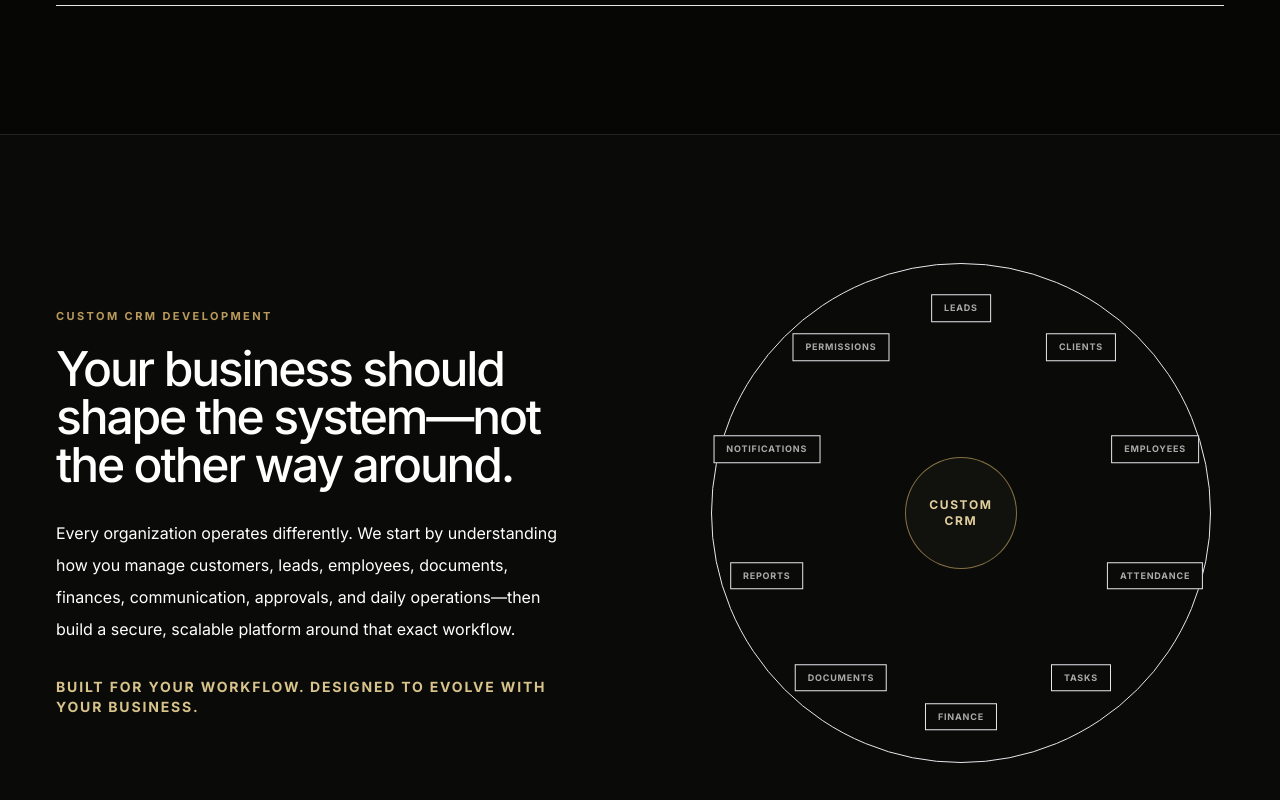
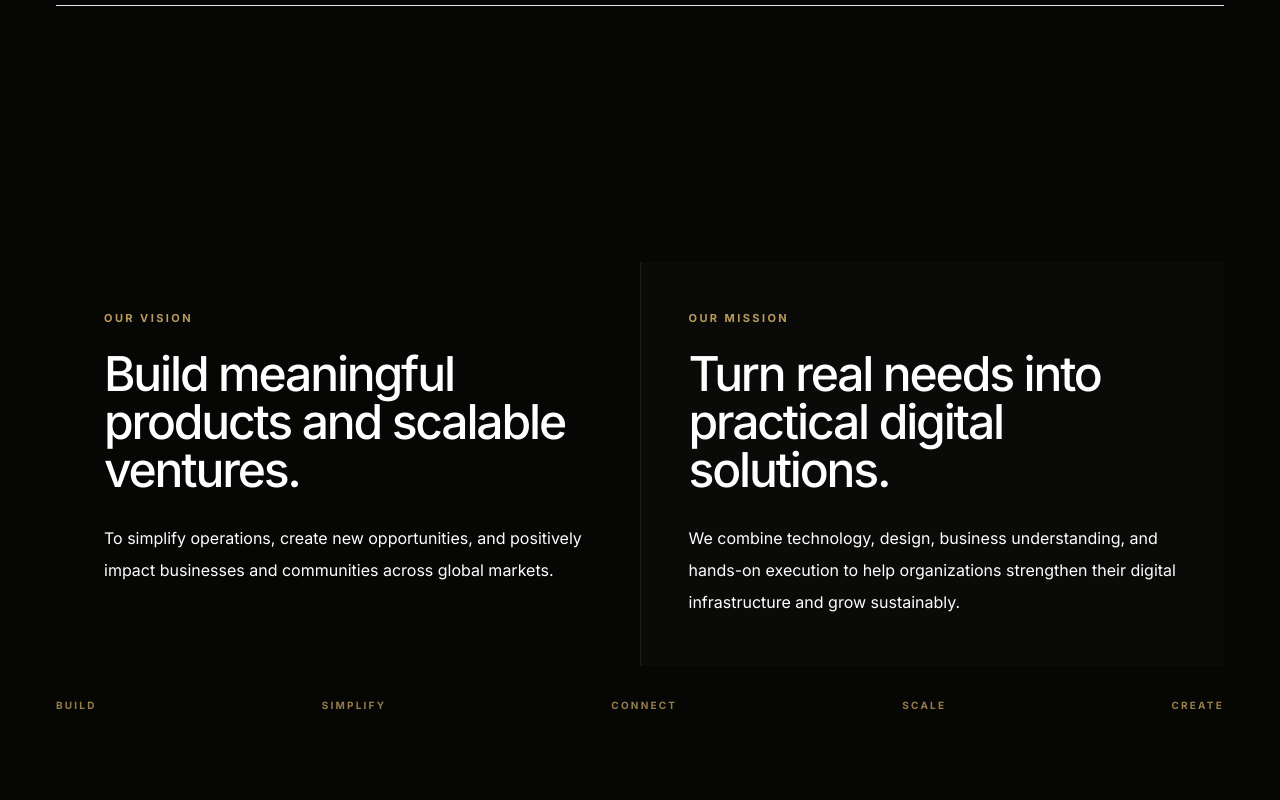
Before and after one commit to Fazilfazi991/fusionwebsite, a Next.js app: page /about in a window 1280 px wide. Shown: the part 2700-3500 px from the top of the page. Built offline with nearby package versions, Linux system fonts and the light colour scheme.

Commit message:
Remove custom CRM highlight section

```diff
--- a/app/about/page.tsx
+++ b/app/about/page.tsx
@@ -74,8 +74,6 @@ const leaders = [
     linkedin: "https://www.linkedin.com/in/thameemar"
   }
 ];
-
-const crmModules = ["Leads", "Clients", "Employees", "Attendance", "Tasks", "Finance", "Documents", "Reports", "Notifications", "Permissions"];
 
 function Eyebrow({ children }: { children: React.ReactNode }) {
   return <p className="text-[11px] font-bold uppercase tracking-[0.22em] text-[#b99a5b]">{children}</p>;
@@ -154,12 +152,6 @@ export default function AboutPage() {
         </div>
       </section>
 
-      <section className="border-y border-white/10 bg-[#0a0b09] px-5 py-24 sm:px-10 lg:px-14 lg:py-32">
-        <div className="mx-auto grid max-w-[1280px] gap-16 lg:grid-cols-[44%_56%] lg:items-center"><div><Eyebrow>Custom CRM Development</Eyebrow><h2 className="mt-5 text-4xl font-medium leading-[1.02] tracking-[-0.045em] sm:text-5xl">Your business should shape the system—not the other way around.</h2><p className="mt-7 text-base leading-8 text-white/62">Every organization operates differently. We start by understanding how you manage customers, leads, employees, documents, finances, communication, approvals, and daily operations—then build a secure, scalable platform around that exact workflow.</p><p className="mt-8 text-sm font-bold uppercase tracking-[0.13em] text-[#d8c38b]">Built for your workflow. Designed to evolve with your business.</p></div>
-          <div className="relative mx-auto grid aspect-square w-full max-w-[500px] place-items-center rounded-full border border-white/12"><div className="grid h-28 w-28 place-items-center rounded-full border border-[#b99a5b]/70 bg-[#11110d] text-center text-xs font-bold uppercase tracking-[0.14em] text-[#e2cf9f]">Custom<br />CRM</div>{crmModules.map((module, index) => { const angle = (index / crmModules.length) * Math.PI * 2 - Math.PI / 2; const left = 50 + Math.cos(angle) * 41; const top = 50 + Math.sin(angle) * 41; return <span key={module} className="absolute -translate-x-1/2 -translate-y-1/2 border border-white/14 bg-[#0a0b09] px-2.5 py-1.5 text-[9px] font-bold uppercase tracking-[0.09em] text-white/65 sm:px-3" style={{ left: `${left}%`, top: `${top}%` }}>{module}</span>; })}</div>
-        </div>
-      </section>
-
       <section className="px-5 py-24 sm:px-10 lg:px-14 lg:py-32"><div className="mx-auto grid max-w-[1280px] gap-px bg-white/10 lg:grid-cols-2"><article className="bg-[#060705] p-8 sm:p-12"><Eyebrow>Our Vision</Eyebrow><h2 className="mt-6 text-4xl font-medium tracking-[-0.045em] sm:text-5xl">Build meaningful products and scalable ventures.</h2><p className="mt-7 max-w-lg leading-8 text-white/62">To simplify operations, create new opportunities, and positively impact businesses and communities across global markets.</p></article><article className="bg-[#0a0b09] p-8 sm:p-12"><Eyebrow>Our Mission</Eyebrow><h2 className="mt-6 text-4xl font-medium tracking-[-0.045em] sm:text-5xl">Turn real needs into practical digital solutions.</h2><p className="mt-7 max-w-lg leading-8 text-white/62">We combine technology, design, business understanding, and hands-on execution to help organizations strengthen their digital infrastructure and grow sustainably.</p></article></div><div className="mx-auto mt-8 flex max-w-[1280px] flex-wrap justify-between gap-4 text-[10px] font-bold uppercase tracking-[0.22em] text-[#b99a5b]/80">{["Build", "Simplify", "Connect", "Scale", "Create"].map((word) => <span key={word}>{word}</span>)}</div></section>
 
       <section className="border-y border-white/10 bg-[#0a0b09] px-5 py-24 sm:px-10 lg:px-14 lg:py-28"><div className="mx-auto max-w-[1280px]"><Eyebrow>How We Work</Eyebrow><h2 className="mt-5 text-4xl font-medium tracking-[-0.04em] sm:text-5xl">From opportunity to lasting value.</h2><div className="mt-12 grid gap-px bg-white/10 md:grid-cols-4">{[["01", "Understand", "We begin with the problem, people, workflow, and desired business outcome."], ["02", "Define", "We establish the strategy, product scope, user experience, technology, and plan."], ["03", "Build", "We combine design, technology, branding, systems, and hands-on development."], ["04", "Improve", "We test, learn, refine, and strengthen the product as needs evolve."]].map(([number, title, text]) => <article key={number} className="bg-[#0a0b09] p-7 sm:p-8"><p className="text-xs font-bold tracking-[0.14em] text-[#b99a5b]">{number}</p><h3 className="mt-8 text-2xl font-medium">{title}</h3><p className="mt-4 text-sm leading-7 text-white/56">{text}</p></article>)}</div></div></section>
```
